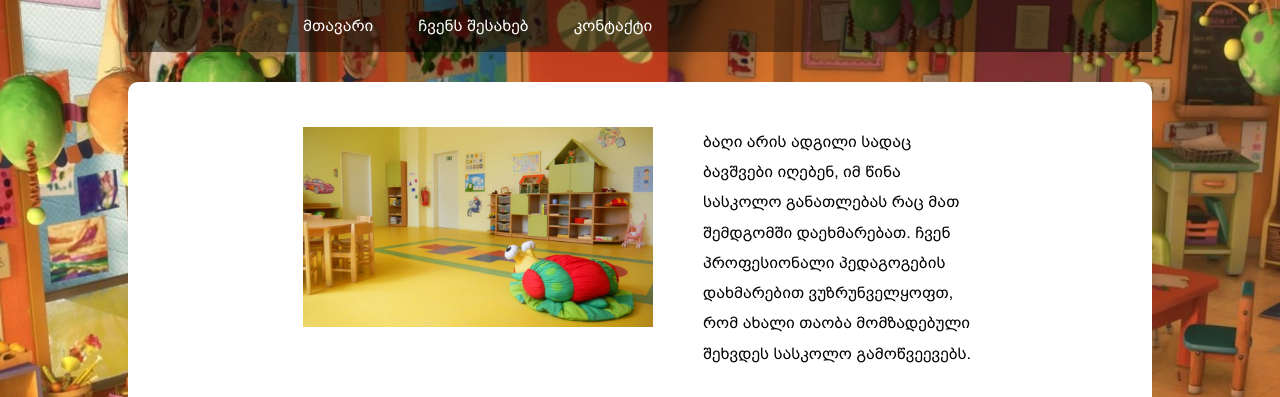
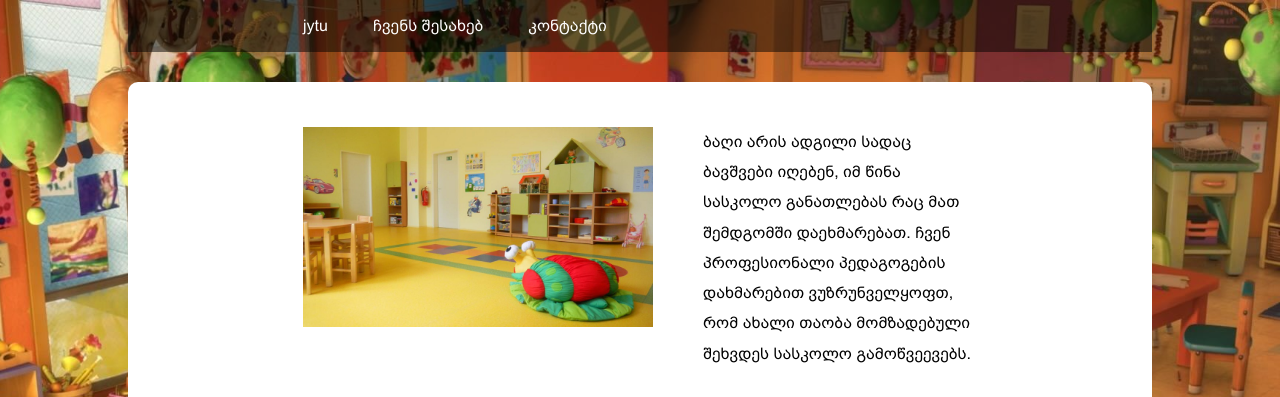
Before and after one commit to ErenDub/Test, a plain HTML site: page index.html in a window 1280 px wide. Shown: the top 397 px of the page. Drawn offline with Linux system fonts and the light colour scheme.

Commit message:
first commit

```diff
--- a/index.html
+++ b/index.html
@@ -17,7 +17,7 @@
 
 	<div id="header">
 		<div id="header-nav">
-			<a href="index.html"><div class="header-nav-item">მთავარი</div></a>
+			<a href="index.html"><div class="header-nav-item">jytu</div></a>
 			<a href="about-us.html"><div class="header-nav-item">ჩვენს შესახებ</div></a>
 			<a href="contacts.html"><div class="header-nav-item">კონტაქტი</div></a>
 		</div>
```
